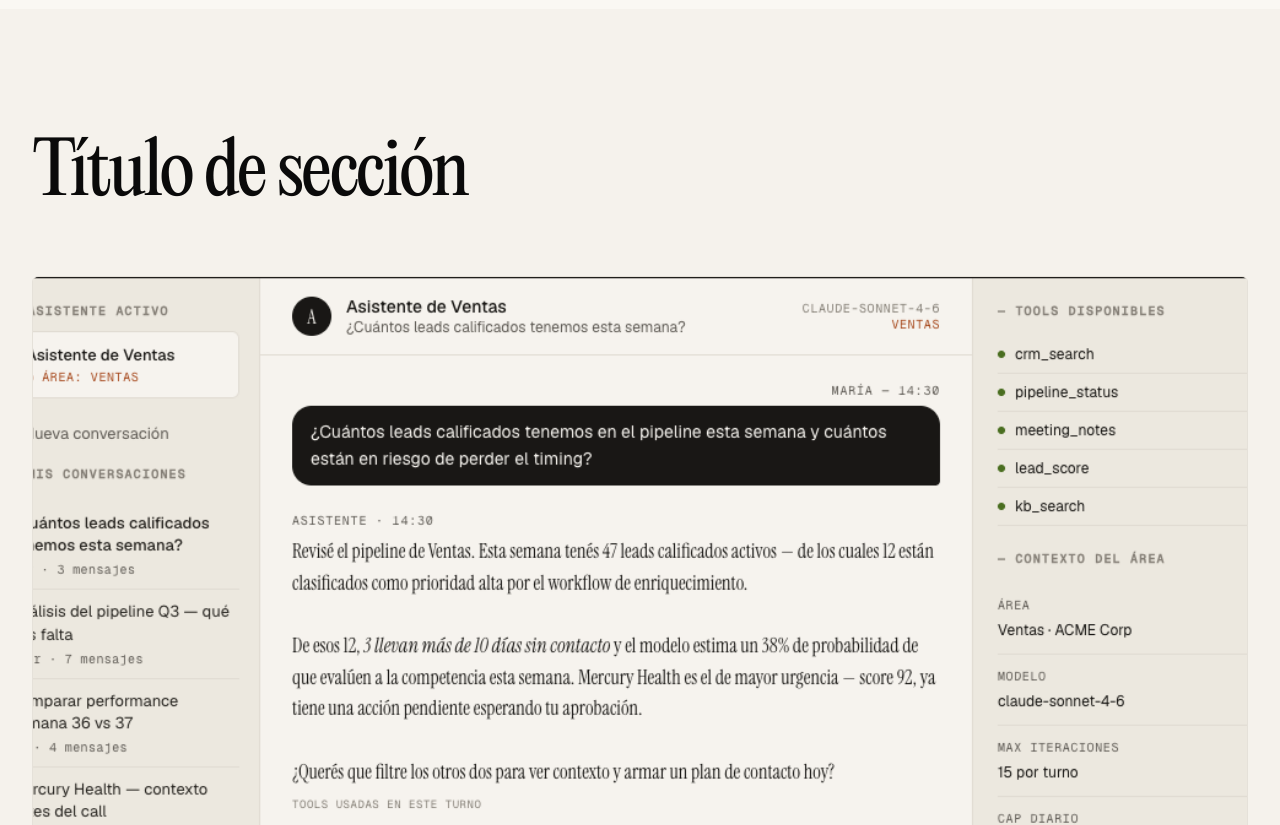
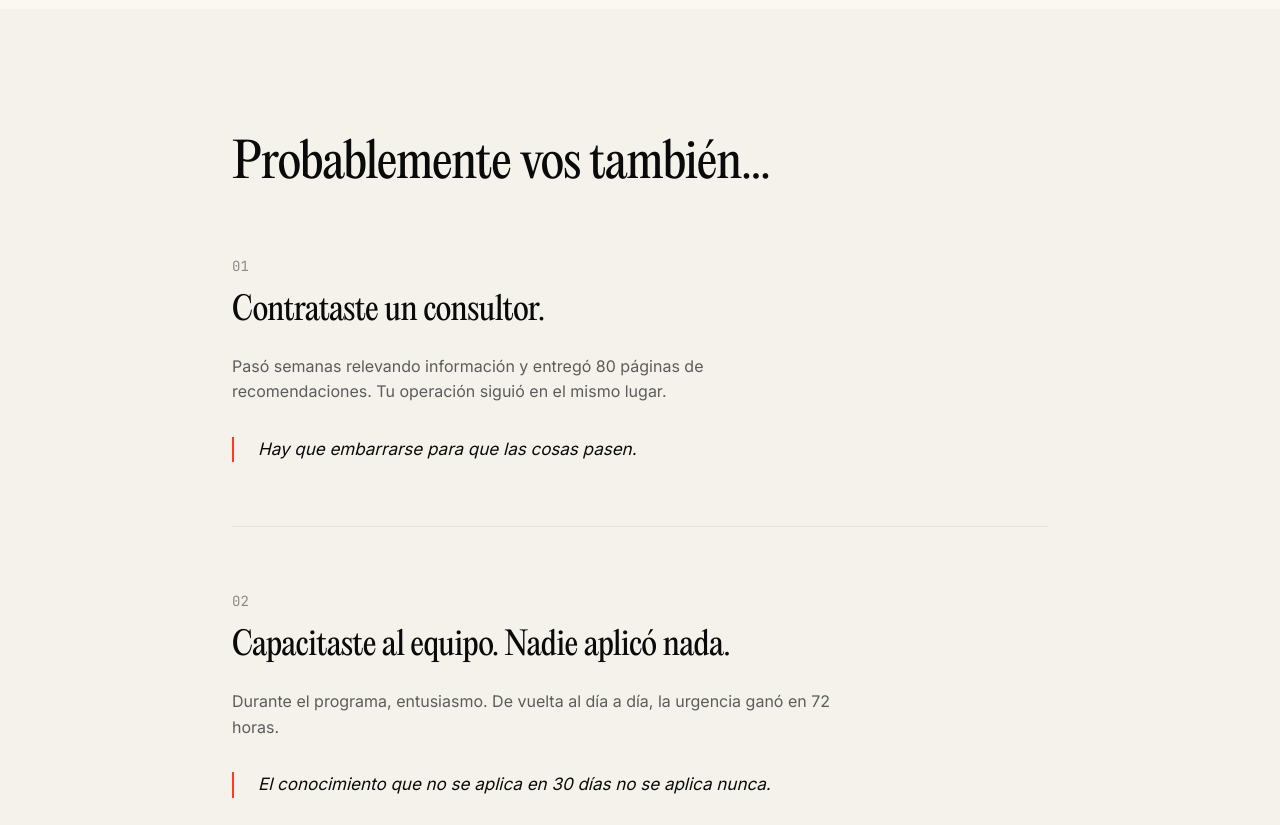
Before and after one commit to dami-novolabs/landingb2b, a Next.js app: page /opera in a window 1280 px wide. Shown: the part 1800-2625 px from the top of the page. Built offline with nearby package versions, Linux system fonts and the light colour scheme.

Commit message:
feat: revamp Solution component with new learning blocks and layout adjustments
Co-authored-by: Dami <102418453+dami-novolabs@users.noreply.github.com>

```diff
--- a/src/components/opera/Solution.tsx
+++ b/src/components/opera/Solution.tsx
@@ -1,45 +1,67 @@
 "use client";
 
-import Image from "next/image";
+import React from "react";
 import { motion, useReducedMotion } from "framer-motion";
 
-const EASE = [0, 0, 0.2, 1] as const;
+const BLOCKS = [
+  {
+    num: "01",
+    title: "Contrataste un consultor.",
+    body: "Pasó semanas relevando información y entregó 80 páginas de recomendaciones. Tu operación siguió en el mismo lugar.",
+    learning: "Hay que embarrarse para que las cosas pasen.",
+  },
+  {
+    num: "02",
+    title: "Capacitaste al equipo. Nadie aplicó nada.",
+    body: "Durante el programa, entusiasmo. De vuelta al día a día, la urgencia ganó en 72 horas.",
+    learning: "El conocimiento que no se aplica en 30 días no se aplica nunca.",
+  },
+  {
+    num: "03",
+    title: "Intentaste resolverlo internamente sin éxito.",
+    body: "Buena voluntad, equipo capaz pero a la primera urgencia operativa, la iniciativa pasó a segundo plano hasta morir en el olvido.",
+    learning: "Sin estructura, el negocio actual siempre le gana a la iniciativa nueva.",
+  },
+];
 
 export default function Solution() {
-  const reduced = useReducedMotion() ?? false;
+  const reduce = useReducedMotion();
 
   return (
-    <section className="bg-novo-cream px-8 py-[80px] md:py-[128px]">
-      <div className="mx-auto max-w-[1280px]">
+    <section className="bg-novo-cream py-[80px] md:py-[128px]">
+      <div className="mx-auto max-w-[880px] px-8">
+        <h2 className="mb-16 font-display text-[32px] leading-[1.15] tracking-[-0.02em] text-novo-black md:text-[48px]">
+          Probablemente vos también...
+        </h2>
 
-        {/* h2 title */}
-        <motion.h2
-          className="mb-16 font-display text-[48px] leading-[1.05] tracking-[-0.04em] text-balance text-novo-black md:text-[72px]"
-          initial={reduced ? undefined : { opacity: 0, y: 16 }}
-          whileInView={reduced ? undefined : { opacity: 1, y: 0 }}
-          viewport={{ once: true }}
-          transition={{ duration: 0.5, ease: EASE }}
-        >
-          Título de sección
-        </motion.h2>
-
-        {/* Duplicated image div */}
-        <motion.div
-          className="relative aspect-[4/3] w-full overflow-hidden rounded-md border border-novo-line"
-          initial={reduced ? undefined : { opacity: 0, y: 16 }}
-          whileInView={reduced ? undefined : { opacity: 1, y: 0 }}
-          viewport={{ once: true }}
-          transition={{ duration: 0.5, delay: 0.1, ease: EASE }}
-        >
-          <Image
-            src="/opera/dashboard.png"
-            alt="Novolabs OS Dashboard"
-            fill
-            className="object-cover"
-            priority
-          />
-        </motion.div>
-
+        <div>
+          {BLOCKS.map((block, i) => (
+            <React.Fragment key={block.num}>
+              {i > 0 && <hr className="my-16 border-novo-line" />}
+              <motion.div
+                initial={reduce ? { opacity: 1 } : { opacity: 0, y: 24 }}
+                whileInView={reduce ? { opacity: 1 } : { opacity: 1, y: 0 }}
+                viewport={{ once: true, margin: "-80px" }}
+                transition={{
+                  duration: 0.5,
+                  delay: i * 0.08,
+                  ease: [0, 0, 0.2, 1],
+                }}
+              >
+                <p className="mb-4 font-mono text-[14px] text-novo-mid">{block.num}</p>
+                <h3 className="mb-6 font-display text-display-s tracking-[-0.02em] text-novo-black">
+                  {block.title}
+                </h3>
+                <p className="mb-8 max-w-[60ch] text-body-m leading-[1.6] text-novo-graphite">
+                  {block.body}
+                </p>
+                <div className="border-l-2 border-novo-accent pl-6">
+                  <p className="text-[17px] italic text-novo-black">{block.learning}</p>
+                </div>
+              </motion.div>
+            </React.Fragment>
+          ))}
+        </div>
       </div>
     </section>
   );
```
